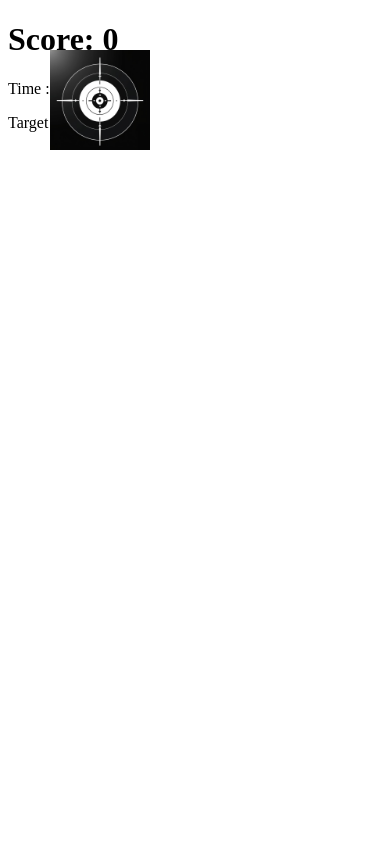
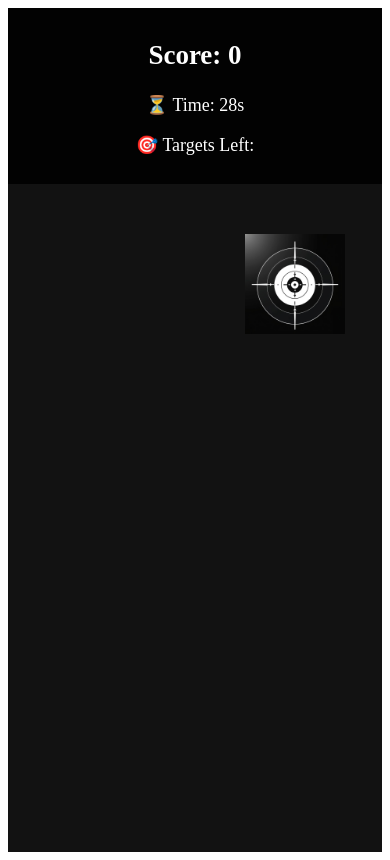
Before and after one commit to ZiglaCity/aim-trainer, a React (Vite) app: page / in a window 390 px wide. Both pictures are taken after a click on the button "Start Game". Built offline with nearby package versions, Linux system fonts and the light colour scheme.

Commit message:
Added styling to game page

```diff
--- a/src/components/Score.jsx
+++ b/src/components/Score.jsx
@@ -1,9 +1,9 @@
-export default function Score( { score, timeLeft, targetsLeft }){
+export default function Score({ score, timeLeft, targetsLeft }) {
     return (
-        <div>
-            <h1>Score: {score} </h1>
-            <p> Time : {timeLeft}</p>
-            <p> Target Left {targetsLeft} </p>
+        <div className="score-container">
+            <h1>Score: {score}</h1>
+            <p>⏳ Time: {timeLeft}s</p>
+            <p>🎯 Targets Left: {targetsLeft}</p>
         </div>
     );
 }
--- a/src/components/Target.jsx
+++ b/src/components/Target.jsx
@@ -3,7 +3,7 @@ import aim from '../assets/aim-black.jpg';
 
 
 function gameOver(){
-    //
+
 }
 function Target({ position, onHit, targetsLeft }) {
     return (
--- a/src/pages/Game.jsx
+++ b/src/pages/Game.jsx
@@ -1,6 +1,7 @@
 import { useState, useEffect } from 'react';
 import Target from '../components/Target';
 import Score from '../components/Score';
+import '../styles/game.css';
 
 function Game({ difficulty }) {
     const [score, setScore] = useState(0);
@@ -50,9 +51,15 @@ function Game({ difficulty }) {
 
     return (
         <div className="game-container">
+        <aside className="scoreboard">
             <Score score={score} timeLeft={timeLeft} targetsLeft={targetsLeft} />
+        </aside>
+
+        <div className="game-area">
             <Target position={targetPosition} onHit={handleHit} targetsLeft={targetsLeft} />
         </div>
+    </div>
+
     );
 }
 
--- /dev/null
+++ b/src/styles/game.css
@@ -0,0 +1,60 @@
+.game-container {
+    display: flex;
+    justify-content: space-between;
+    align-items: center;
+    height: 100vh;
+    position: relative;
+    background: #121212;
+    overflow: hidden;
+}
+
+.scoreboard {
+    width: 250px;
+    padding: 20px;
+    background: rgba(0, 0, 0, 0.8);
+    color: #fff;
+    font-size: 18px;
+    border-radius: 10px;
+    position: absolute;
+    left: 20px;
+    top: 50%;
+    transform: translateY(-50%);
+}
+
+.game-area {
+    flex: 1;
+    position: relative;
+    height: 100%;
+}
+
+.score-container {
+    text-align: center;
+}
+
+.target {
+    position: absolute;
+    width: 80px;
+    height: 80px;
+    transition: transform 0.2s ease-in-out;
+}
+
+.target:hover {
+    transform: scale(1.1);
+}
+
+@media (max-width: 768px) {
+    .game-container {
+        flex-direction: column;
+        justify-content: flex-start;
+    }
+
+    .scoreboard {
+        width: 100%;
+        text-align: center;
+        position: static;
+        transform: none;
+        background: rgba(0, 0, 0, 0.9);
+        padding: 10px;
+        border-radius: 0;
+    }
+}
```
